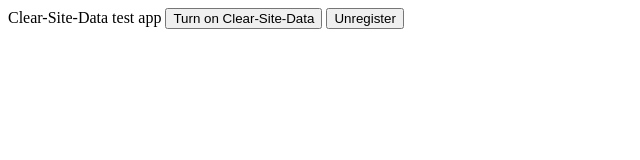
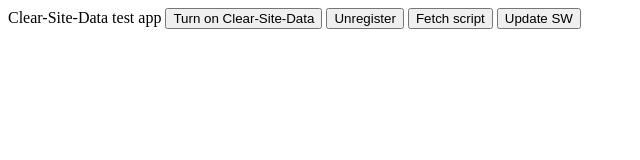
Before and after one commit to asakusuma/sw-clear-site-data, a website: page static/index.html in a window 1280 px wide. Shown: the whole page, without its empty margins (0-640 px from the left). Drawn offline with Linux system fonts and the light colour scheme.

Commit message:
reproduce CSD not killing controlling worker until refresh

```diff
--- a/static/index.html
+++ b/static/index.html
@@ -3,11 +3,18 @@
     <script type="text/javascript" src="script.js"></script>
     <script type="text/javascript">
       navigator.serviceWorker.register('sw.js');
+      function update() {
+        navigator.serviceWorker.getRegistration().then((reg) => {
+          return reg.update();
+        });
+      }
     </script>
   </head>
   <body>
     Clear-Site-Data test app
     <button onclick="fetch('/clearSiteDataOn')">Turn on Clear-Site-Data</button>
     <button onclick="fetch('/unregister')">Unregister</button>
+    <button onclick="fetch('/script.js')">Fetch script</button>
+    <button onclick="update()">Update SW</button>
   </body>
 </html>
```
